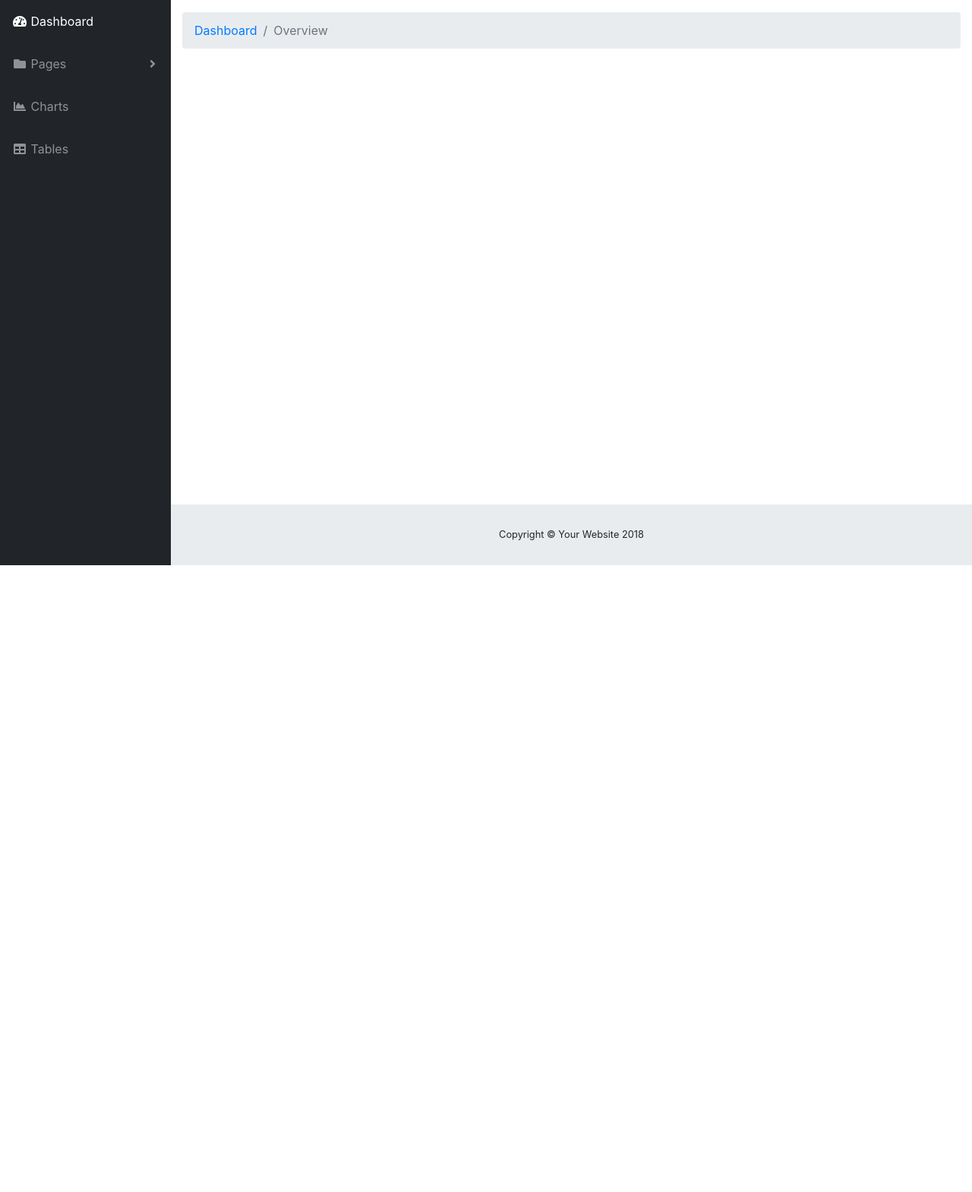
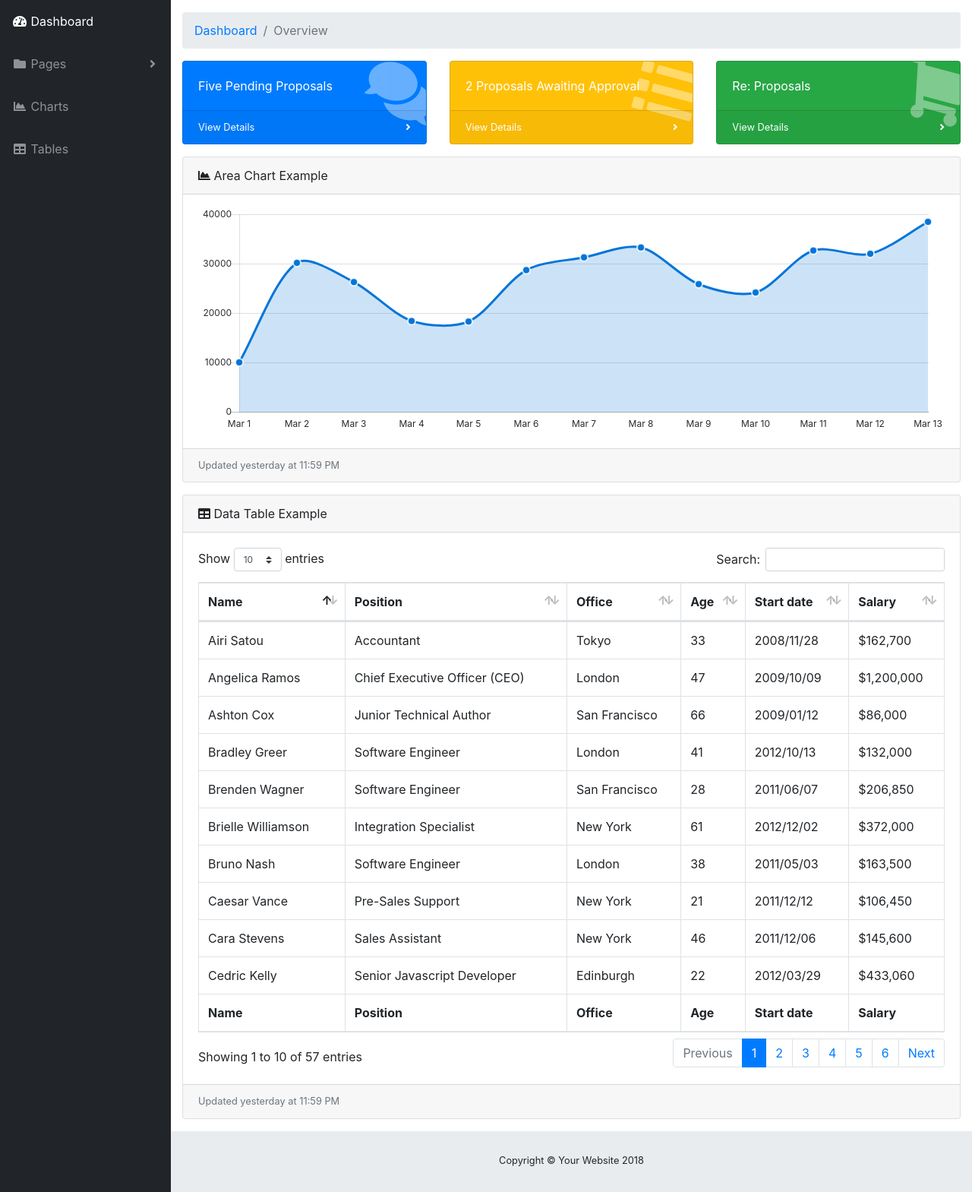
Before and after one commit to Stephen-O-Donovan/mysite, a Flask app: page /dashboard in a window 1280 px wide. Shown: the part 56-1625 px from the top of the page at 76% size. Before the commit the page ends 800 px from the top, so only its background shows below. Run offline with Flask 2, Linux system fonts and the light colour scheme; the visitor is signed in with stand-in values (Sample User, id 1); some libraries are stand-ins or nearby versions.

Commit message:
nothing of note

```diff
--- a/templates/dashboard.html
+++ b/templates/dashboard.html
@@ -140,15 +140,15 @@
             <li class="breadcrumb-item active">Overview</li>
           </ol>
 
-          <!-- Icon Cards
+
           <div class="row">
-            <div class="col-xl-3 col-sm-6 mb-3">
+            <div class="col-xl-4 col-sm-6 mb-3">
               <div class="card text-white bg-primary o-hidden h-100">
                 <div class="card-body">
                   <div class="card-body-icon">
                     <i class="fas fa-fw fa-comments"></i>
                   </div>
-                  <div class="mr-5">26 New Messages!</div>
+                  <div class="mr-5">Five Pending Proposals</div>
                 </div>
                 <a class="card-footer text-white clearfix small z-1" href="#">
                   <span class="float-left">View Details</span>
@@ -158,13 +158,13 @@
                 </a>
               </div>
             </div>
-            <div class="col-xl-3 col-sm-6 mb-3">
+            <div class="col-xl-4 col-sm-6 mb-3">
               <div class="card text-white bg-warning o-hidden h-100">
                 <div class="card-body">
                   <div class="card-body-icon">
                     <i class="fas fa-fw fa-list"></i>
                   </div>
-                  <div class="mr-5">11 New Tasks!</div>
+                  <div class="mr-5">2 Proposals Awaiting Approval</div>
                 </div>
                 <a class="card-footer text-white clearfix small z-1" href="#">
                   <span class="float-left">View Details</span>
@@ -174,29 +174,13 @@
                 </a>
               </div>
             </div>
-            <div class="col-xl-3 col-sm-6 mb-3">
+            <div class="col-xl-4 col-sm-6 mb-3">
               <div class="card text-white bg-success o-hidden h-100">
                 <div class="card-body">
                   <div class="card-body-icon">
                     <i class="fas fa-fw fa-shopping-cart"></i>
                   </div>
-                  <div class="mr-5">123 New Orders!</div>
-                </div>
-                <a class="card-footer text-white clearfix small z-1" href="#">
-                  <span class="float-left">View Details</span>
-                  <span class="float-right">
-                    <i class="fas fa-angle-right"></i>
-                  </span>
-                </a>
-              </div>
-            </div>
-            <div class="col-xl-3 col-sm-6 mb-3">
-              <div class="card text-white bg-danger o-hidden h-100">
-                <div class="card-body">
-                  <div class="card-body-icon">
-                    <i class="fas fa-fw fa-life-ring"></i>
-                  </div>
-                  <div class="mr-5">13 New Tickets!</div>
+                  <div class="mr-5">Re: Proposals</div>
                 </div>
                 <a class="card-footer text-white clearfix small z-1" href="#">
                   <span class="float-left">View Details</span>
@@ -208,7 +192,7 @@
             </div>
           </div>
 
-          <!-- Area Chart Example
+
           <div class="card mb-3">
             <div class="card-header">
               <i class="fas fa-chart-area"></i>
@@ -219,7 +203,7 @@
             <div class="card-footer small text-muted">Updated yesterday at 11:59 PM</div>
           </div>
 
-          <!-- DataTables Example
+
           <div class="card mb-3">
             <div class="card-header">
               <i class="fas fa-table"></i>
```
Also changed, not shown: 5 other files.
